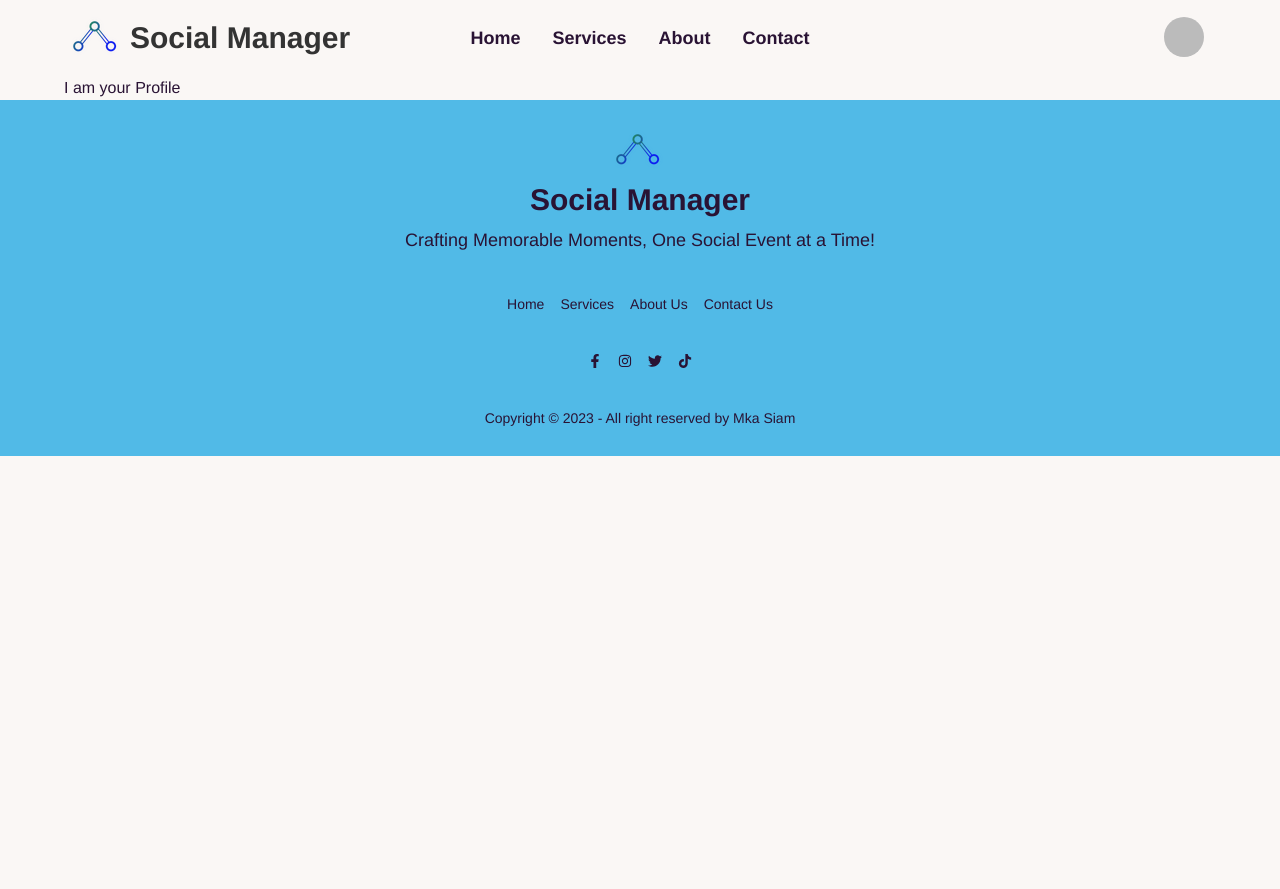
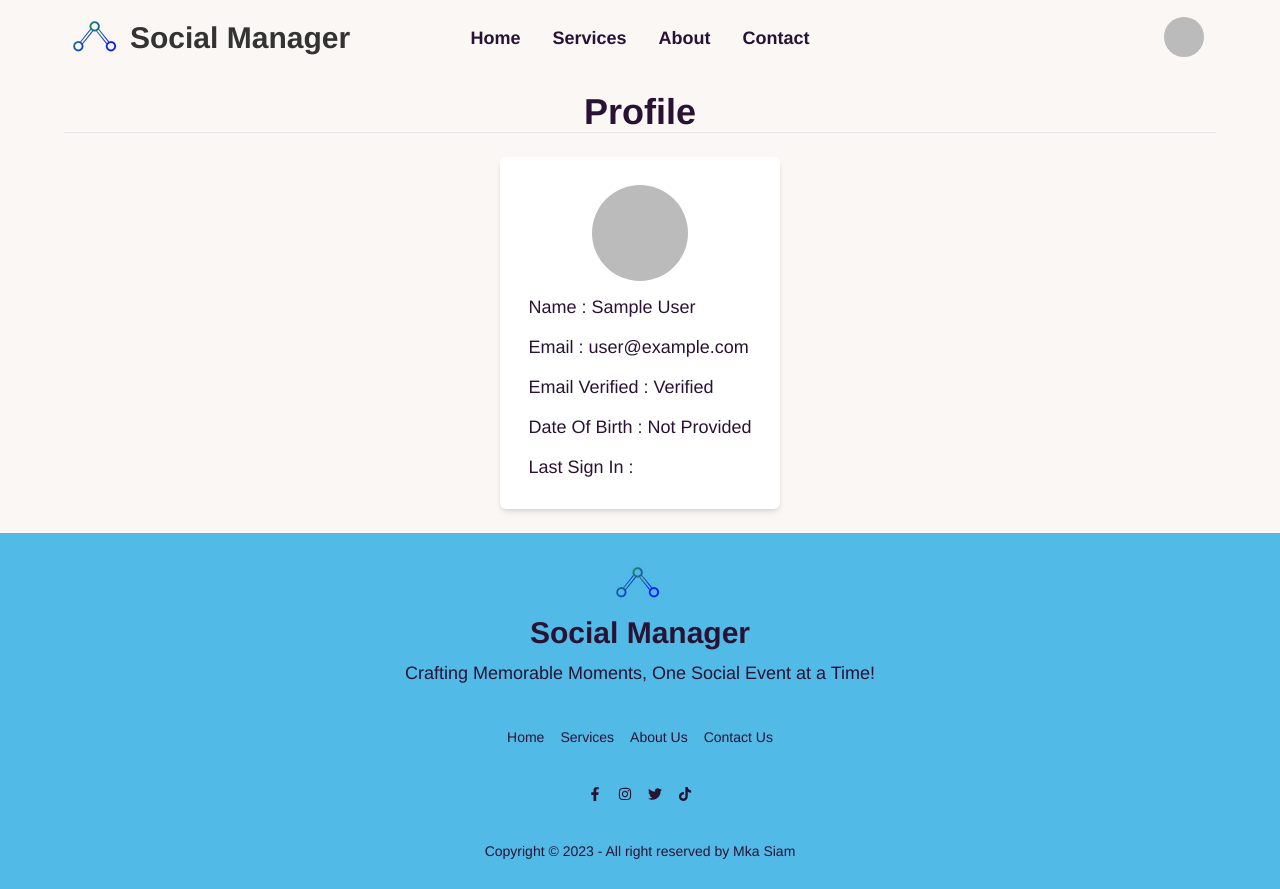
Before and after one commit to mkasiam/social-manager, a React (Vite) app: page /profile in a window 1280 px wide. Before the commit the page ends 800 px from the top, so only its background shows below. Built offline with nearby package versions, Linux system fonts and the light colour scheme; no server answers; sample sign-in values are in the browser's storage.

Commit message:
profile added in the private route

```diff
--- a/src/components/pages/AboutUs/AboutUs.jsx
+++ b/src/components/pages/AboutUs/AboutUs.jsx
@@ -1,7 +1,7 @@
 const AboutUs = () => {
   return (
-    <div className="bg-[#FFF] rounded-md p-3 ">
-      <h1 className="text-xl md:text-2xl lg:text-3xl font-bold my-4">About</h1>
+    <div className="bg-[#FFF] rounded-md p-3 my-6 ">
+      <h1 className="text-xl md:text-2xl lg:text-3xl text-center font-bold my-4">About</h1>
       <div className="space-y-7">
         <p className="text-lg text-[#333]">
           With a perfect blend of expertise and passion, Social Manager is the
--- a/src/components/pages/Contact/Contact.jsx
+++ b/src/components/pages/Contact/Contact.jsx
@@ -19,7 +19,7 @@ const Contact = () => {
     });
   };
   return (
-    <div>
+    <div className="my-6">
       {/* Contact Us Section Title and subtitle */}
       <div className="text-center mt-6 py-10 md:py-16 lg:py-20 space-y-5 px-5">
         <h1 className="text-xl md:text-2xl lg:text-4xl text-[#3A3A3A] font-bold">
--- a/src/components/pages/Profile/Profile.jsx
+++ b/src/components/pages/Profile/Profile.jsx
@@ -1,7 +1,26 @@
+import { useContext } from "react";
+import { AuthContext } from "../../provider/AuthProvider/AuthProvider";
+
 const Profile = () => {
+  const { user } = useContext(AuthContext);
   return (
     <div>
-      <h1>I am your Profile</h1>
+      <h1 className="text-2xl md:text-3xl lg:text-4xl font-bold mt-4 text-center">
+        Profile
+      </h1>
+      <hr />
+      <div className="flex justify-center items-center my-6">
+        <div className="bg-[#FFF] rounded-md shadow-md p-7 space-y-3">
+          <div className="flex justify-center">
+            <img className="rounded-full" src={user?.photoURL} alt="No Image Found" />
+          </div>
+          <p className="text-lg">Name : {user?.displayName}</p>
+          <p className="text-lg">Email : {user?.email}</p>
+          <p className="text-lg">Email Verified : {user?.emailVerified ? "Verified" :"Not Verified"}</p>
+          <p className="text-lg">Date Of Birth : Not Provided</p>
+          <p className="text-lg">Last Sign In : {user?.metadata?.lastSignInTime}</p>
+        </div>
+      </div>
     </div>
   );
 };
--- a/src/components/pages/ServiceDetails/ServiceDetails.jsx
+++ b/src/components/pages/ServiceDetails/ServiceDetails.jsx
@@ -6,7 +6,7 @@ const ServiceDetails = () => {
   const services = useLoaderData();
 
   const desiredDetails = services.find((details) => details.id === idInt);
-  const { image, title, description, name, price, category_name } =
+  const { image, title, description, name, price } =
     desiredDetails;
 
   return (
@@ -14,7 +14,7 @@ const ServiceDetails = () => {
       <div>
         <div className="relative">
           <div>
-            <img src={image} alt="" />
+            <img className="rounded-md" src={image} alt="" />
           </div>
           <div className="absolute bottom-0 bg-[#7D6F81] py-2  w-full">
             <p className="text-white  text-lg md:text-2xl lg:text-4xl text-center font-bold">
--- a/src/main.jsx
+++ b/src/main.jsx
@@ -52,7 +52,7 @@ const router = createBrowserRouter([
       },
       {
         path:"/profile",
-        element:<Profile></Profile>
+        element:<PrivateRoute><Profile></Profile></PrivateRoute>
       }
     ],
   },
```
